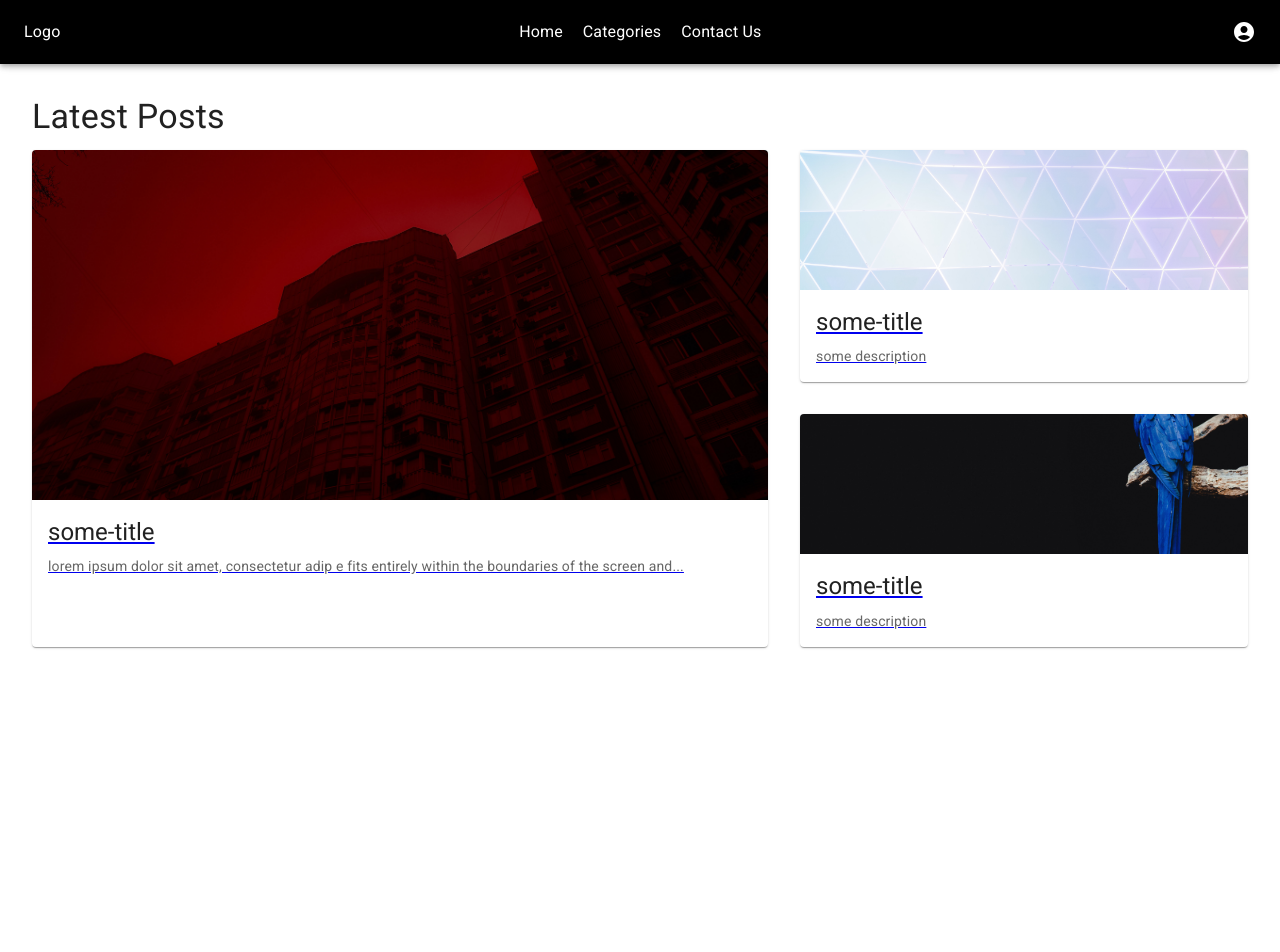
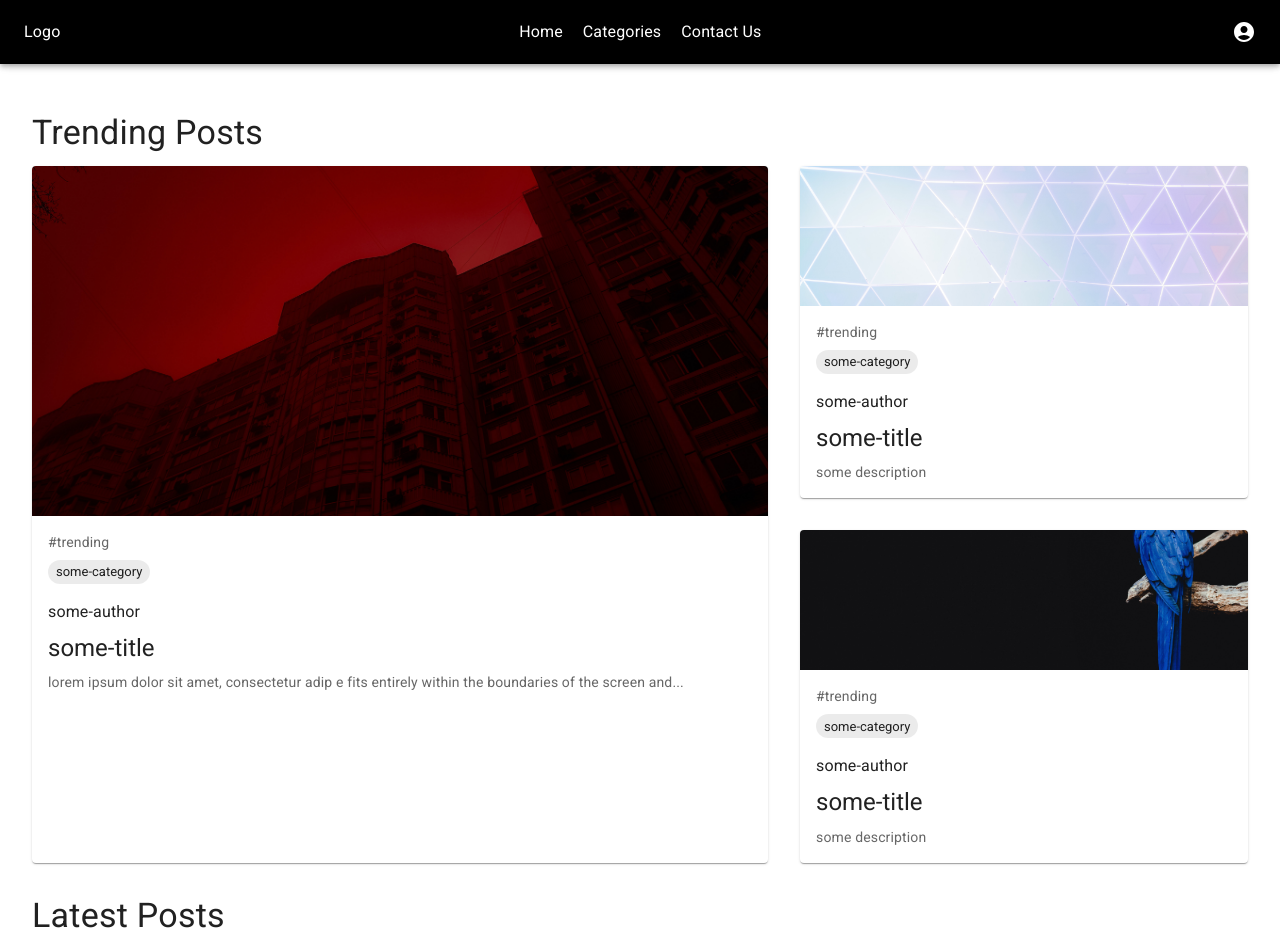
Before and after one commit to Naveedahmedtech/blog-1-client, a React (Vite) app: page / in a window 1280 px wide. Shown: the top 952 px of the page. Before the commit the page ends 800 px from the top, so only its background shows below. Built offline with nearby package versions, Linux system fonts and the light colour scheme; sample sign-in values are in the browser's storage.

Commit message:
latest | trending posts

```diff
--- a/src/components/card/CardCustom.tsx
+++ b/src/components/card/CardCustom.tsx
@@ -3,25 +3,27 @@ import Card from '@mui/material/Card';
 import CardContent from '@mui/material/CardContent';
 import CardMedia from '@mui/material/CardMedia';
 import Typography from '@mui/material/Typography';
-import { CardActionArea } from '@mui/material';
+import { Badge, CardActionArea, Chip } from '@mui/material';
+import TextComponent from '../text/TextComponent';
+import { truncatedDescription } from '../../utlis/text.utils';
+import './cardCustom.css';
 
 interface CardCustomProps {
     image: string;
     title: string;
     description: string;
     height: string;
+    author: string;
+    tags?: string[];
+    category: string;
 }
 
-const MAX_DESCRIPTION_LENGTH = 100; // Define a maximum length for the description
-
-const CardCustom: React.FC<CardCustomProps> = ({ image, title, description, height }) => {
-    // Truncate long descriptions
-    const truncatedDescription = description.length > MAX_DESCRIPTION_LENGTH
-        ? `${description.substring(0, MAX_DESCRIPTION_LENGTH)}...`
-        : description;
+const CardCustom: React.FC<CardCustomProps> = ({ image, title, description, height, author, tags, category }) => {
 
     return (
-        <Card style={{ height: "100%" }}>
+        <Card className="custom-card"
+            style={{ height: "100%" }}
+        >
             <CardActionArea>
                 <CardMedia
                     component="img"
@@ -30,12 +32,23 @@ const CardCustom: React.FC<CardCustomProps> = ({ image, title, description, heig
                     alt="Image"
                 />
                 <CardContent>
-                    <Typography gutterBottom variant="h5" component="div">
+                    {tags && tags.length > 0 && (
+                        <div>
+                            {tags.map((tag, index) => (
+                                <Typography key={index} variant="body2" color="text.secondary" component="span">
+                                    {tag} {' '}
+                                </Typography>
+                            ))}
+                        </div>
+                    )}
+                    <Chip label={category} size="small" sx={{ my: 1 }} />
+                    <TextComponent sx={{ my: 1 }}>{author}</TextComponent>
+                    <TextComponent gutterBottom variant="h5" component="div">
                         {title}
-                    </Typography>
-                    <Typography variant="body2" color="text.secondary">
-                        {truncatedDescription}
-                    </Typography>
+                    </TextComponent>
+                    <TextComponent variant="body2" color="text.secondary">
+                        {truncatedDescription(description)}
+                    </TextComponent>
                 </CardContent>
             </CardActionArea>
         </Card>
--- /dev/null
+++ b/src/components/card/cardCustom.css
@@ -0,0 +1,7 @@
+.custom-card {
+    transition: box-shadow 0.3s;
+}
+
+.custom-card:hover {
+    box-shadow: 0px 0px 10px rgba(0, 0, 0, 0.9);
+}
--- /dev/null
+++ b/src/components/text/LinkComponent.tsx
@@ -0,0 +1,18 @@
+import React from 'react'
+import { Link } from 'react-router-dom'
+
+interface LinkComponentProps {
+    className?: string,
+    to: string,
+    style?: React.CSSProperties | undefined,
+    children: React.ReactNode
+}
+
+
+const LinkComponent = ({ children, className, to, style ={ textDecoration: "none" } }: LinkComponentProps) => {
+  return (
+      <Link className={className} to={to} style={style}>{ children }</Link>
+  )
+}
+
+export default LinkComponent
--- /dev/null
+++ b/src/components/text/TextComponent.tsx
@@ -0,0 +1,18 @@
+import { Typography, TypographyProps } from '@mui/material';
+
+interface TextComponentProps extends TypographyProps {
+    children: React.ReactNode,
+}
+
+const TextComponent = ({
+    children,
+    ...typographyProps
+}: TextComponentProps) => {
+    return (
+        <Typography {...typographyProps}>
+            {children}
+        </Typography>
+    )
+}
+
+export default TextComponent
--- a/src/pages/home/Home.tsx
+++ b/src/pages/home/Home.tsx
@@ -1,9 +1,10 @@
-import React from 'react'
 import LatestPosts from './components/LatestPosts'
+import TrendingPosts from './components/TrendingPosts'
 
 const Home = () => {
   return (
     <>
+      <TrendingPosts />
       <LatestPosts />
     </>
   )
--- /dev/null
+++ b/src/pages/home/components/TrendingPosts.tsx
@@ -0,0 +1,69 @@
+import CardCustom from '../../../components/card/CardCustom';
+import "../styles/grid.css"
+import blog1 from '../../../assets/images/home/blog1.jpg'
+import blog2 from '../../../assets/images/home/blog2.jpg'
+import blog3 from '../../../assets/images/home/blog3.jpg'
+import TextComponent from '../../../components/text/TextComponent';
+import { Box } from '@mui/material';
+import LinkComponent from '../../../components/text/LinkComponent';
+const hd = 'lorem ipsum dolor sit amet, consectetur adip e fits entirely within the boundaries of the screen and is therefore    completely transparent to the user '
+
+const dummyApiResponse = [
+    { id: 1, image: blog1, title: "some-title", description: hd, author: "some-author", tags: ["#trending"], category: "some-category"},
+    { id: 2, image: blog2, title: "some-title", description: "some description", author: "some-author", tags: ["#trending"], category: "some-category" },
+    { id: 3, image: blog3, title: "some-title", description: "some description", author: "some-author", tags: ["#trending"], category: "some-category" },
+];
+
+const TrendingPosts = () => {
+    return (
+        <Box sx={{ my: 2 }}>
+            <TextComponent gutterBottom variant="h4">Trending Posts</TextComponent>
+            <div className='flex-container'>
+                <LinkComponent className='flex-grow' to={`/posts/${dummyApiResponse[0].id}`}>
+                    <CardCustom
+                        key={dummyApiResponse[0].id}
+                        image={dummyApiResponse[0].image}
+                        title={dummyApiResponse[0].title}
+                        description={dummyApiResponse[0].description}
+                        height='350'
+                        author={dummyApiResponse[0].author}
+                        tags={dummyApiResponse[0].tags}
+                        category={dummyApiResponse[0].category}
+                    />
+                </LinkComponent>
+                <div className='flex-container-col'>
+                    <LinkComponent className='flex-grow' to={`/posts/${dummyApiResponse[1].id}`}>
+                        <CardCustom
+                            key={dummyApiResponse[1].id}
+                            image={dummyApiResponse[1].image}
+                            title={dummyApiResponse[1].title}
+                            description={dummyApiResponse[1].description}
+                            height='140'
+                            author={dummyApiResponse[1].author}
+                            tags={dummyApiResponse[1].tags}
+                            category={dummyApiResponse[1].category}
+
+                        />
+                    </LinkComponent>
+                    <LinkComponent className='flex-grow' to={`/posts/${dummyApiResponse[2].id}`}>
+                        <CardCustom
+                            key={dummyApiResponse[2].id}
+                            image={dummyApiResponse[2].image}
+                            title={dummyApiResponse[2].title}
+                            description={dummyApiResponse[2].description}
+                            height='140'
+                            author={dummyApiResponse[2].author}
+                            tags={dummyApiResponse[2].tags}
+                            category={dummyApiResponse[2].category}
+
+                        />
+                    </LinkComponent>
+                </div>
+            </div>
+        </Box>
+    );
+};
+
+
+
+export default TrendingPosts;
--- a/src/pages/home/components/latestPosts.tsx
+++ b/src/pages/home/components/latestPosts.tsx
@@ -1,54 +1,42 @@
-import { Link } from 'react-router-dom';
 import CardCustom from '../../../components/card/CardCustom';
 import "../styles/grid.css"
 import blog1 from '../../../assets/images/home/blog1.jpg'
 import blog2 from '../../../assets/images/home/blog2.jpg'
 import blog3 from '../../../assets/images/home/blog3.jpg'
-import { Typography } from '@mui/material';
+import TextComponent from '../../../components/text/TextComponent';
+import { Box } from '@mui/material';
+import LinkComponent from '../../../components/text/LinkComponent';
 const hd = 'lorem ipsum dolor sit amet, consectetur adip e fits entirely within the boundaries of the screen and is therefore    completely transparent to the user '
 
 const dummyApiResponse = [
-  { id: 1, image: blog1, title: "some-title", description: hd },
-  { id: 2, image: blog2, title: "some-title", description: "some description" },
-  { id: 3, image: blog3, title: "some-title", description: "some description" },
+  { id: 1, image: blog1, title: "some-title", description: hd, author: "some-author", tags: [ "#latest", "#entertainment"], category: "some-category" },
+  { id: 2, image: blog2, title: "some-title", description: "some description", author: "some-author", tags: ["#latest", "#entertainment"], category: "some-category" },
+  { id: 3, image: blog3, title: "some-title", description: "some description", author: "some-author", tags: ["#latest", "#entertainment"], category: "some-category" },
 ];
 
 const LatestPosts = () => {
   return (
-    <>
-      <Typography gutterBottom variant="h4">Latest Posts</Typography>
-      <div className='flex-container'>
-        <Link className='flex-grow' to={`/posts/${dummyApiResponse[0].id}`}>
-          <CardCustom
-            key={dummyApiResponse[0].id}
-            image={dummyApiResponse[0].image}
-            title={dummyApiResponse[0].title}
-            description={dummyApiResponse[0].description}
-            height='350'
-          />
-        </Link>
-        <div className='flex-container-col'>
-          <Link className='flex-grow' to={`/posts/${dummyApiResponse[1].id}`}>
-            <CardCustom
-              key={dummyApiResponse[1].id}
-              image={dummyApiResponse[1].image}
-              title={dummyApiResponse[1].title}
-              description={dummyApiResponse[1].description}
-              height='140'
-            />
-          </Link>
-          <Link className='flex-grow' to={`/posts/${dummyApiResponse[2].id}`}>
-            <CardCustom
-              key={dummyApiResponse[2].id}
-              image={dummyApiResponse[2].image}
-              title={dummyApiResponse[2].title}
-              description={dummyApiResponse[2].description}
-              height='140'
-            />
-          </Link>
-        </div>
-      </div>
-    </>
+    <Box sx={{ my: 4 }}>
+      <TextComponent gutterBottom variant="h4">Latest Posts</TextComponent>
+      {
+        dummyApiResponse?.map((post) => (
+          <Box className='flex-container' key={post?.id} my={5}>
+            <LinkComponent className='flex-grow' to={`/posts/${post?.id}`}>
+              <CardCustom
+                key={post?.id}
+                image={post?.image}
+                title={post?.title}
+                description={post?.description}
+                height='350'
+                author={post?.author}
+                tags={post?.tags}
+                category={post?.category}
+              />
+            </LinkComponent>
+          </Box>
+        ))
+      }
+    </Box>
   );
 };
 
--- /dev/null
+++ b/src/utlis/text.utils.ts
@@ -0,0 +1,7 @@
+const MAX_DESCRIPTION_LENGTH = 100;
+
+export const truncatedDescription = (description:string) => {
+  return description.length > MAX_DESCRIPTION_LENGTH
+    ? `${description.substring(0, MAX_DESCRIPTION_LENGTH)}...`
+    : description;
+};
```
